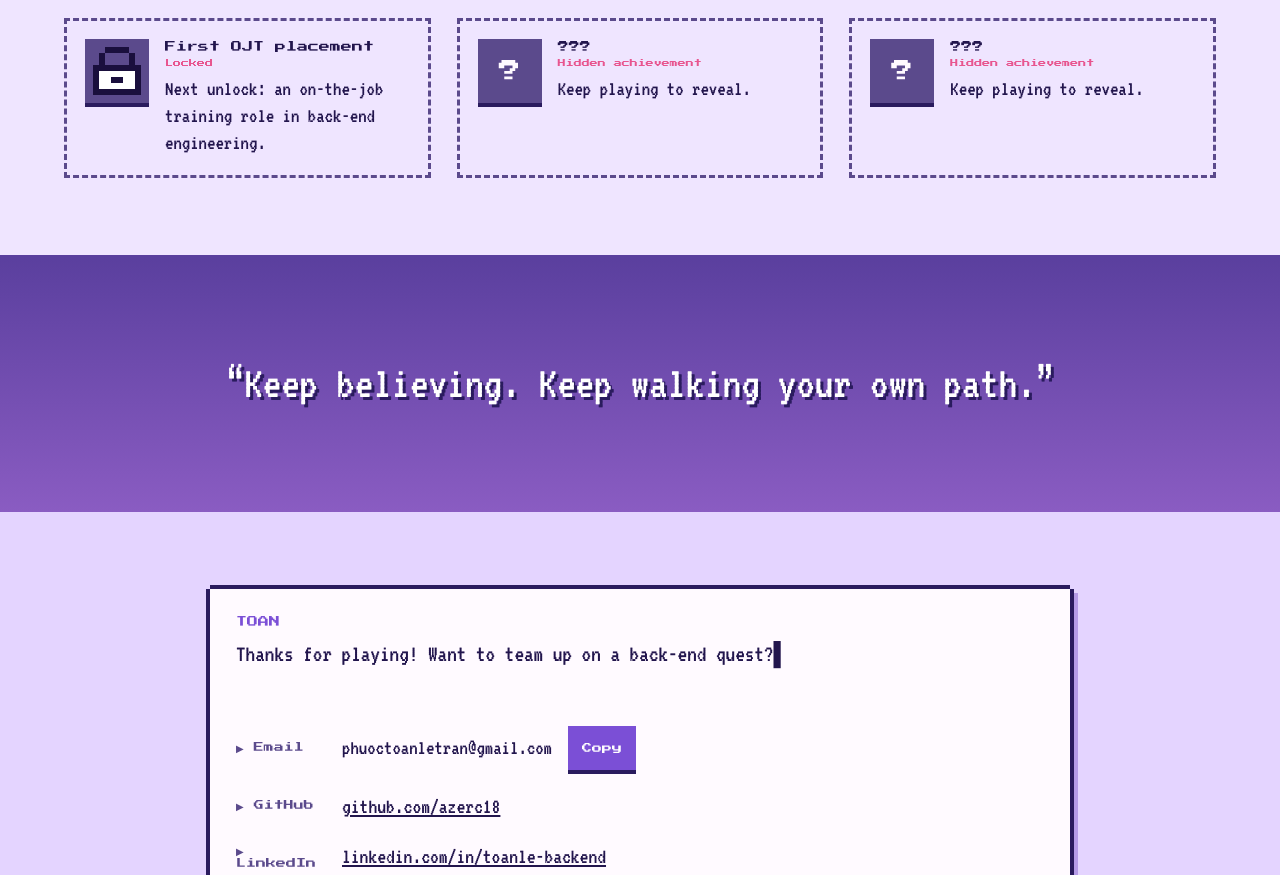
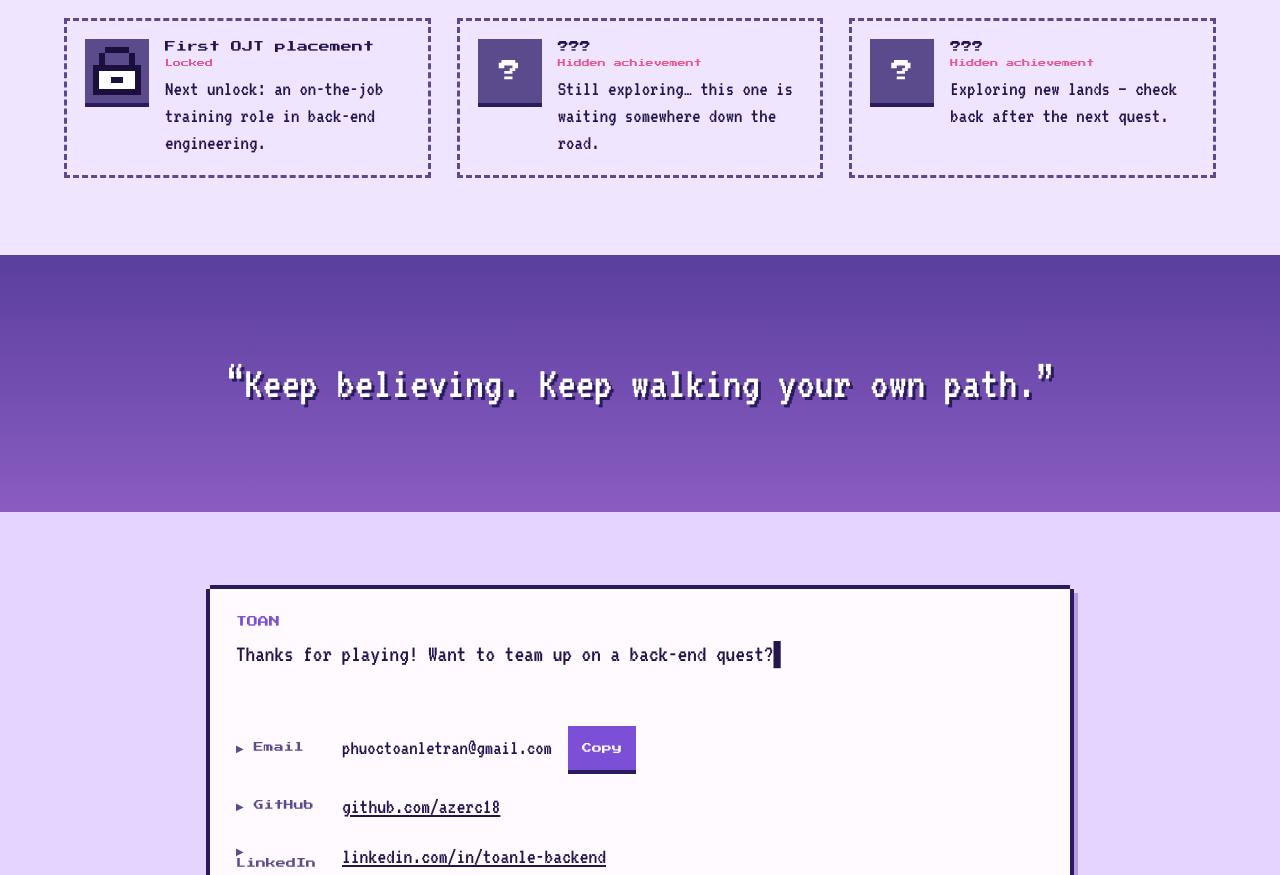
Before and after one commit to azerc18/azerc18.github.io, a plain HTML site: page index.html in a window 1280 px wide. Shown: the part 3585-4460 px from the top of the page. Drawn offline with Linux system fonts and the light colour scheme.

Commit message:
Add files via upload

```diff
--- a/index.html
+++ b/index.html
@@ -231,8 +231,8 @@ footer b{font-size:calc(9px*var(--k));color:#ffcf5c}
     <p id="typed" aria-live="polite"></p>
     <div class="opts">
       <div class="opt"><b>▶ Email</b><span>phuoctoanletran@gmail.com</span><button class="btn" id="copy" type="button" data-t="copy"></button><span id="copied"></span></div>
-      <div class="opt"><b>▶ GitHub</b><a href="https://github.com/azerc18">github.com/azerc18</a></div>
-      <div class="opt"><b>▶ LinkedIn</b><a href="https://www.linkedin.com/in/toanle-backend">linkedin.com/in/toanle-backend</a></div>
+      <div class="opt"><b>▶ GitHub</b><a href="https://github.com/azerc18" target="_blank" rel="noopener noreferrer">github.com/azerc18</a></div>
+      <div class="opt"><b>▶ LinkedIn</b><a href="https://www.linkedin.com/in/toanle-backend" target="_blank" rel="noopener noreferrer">linkedin.com/in/toanle-backend</a></div>
     </div>
   </div>
 </section>
@@ -325,8 +325,8 @@ const achs=[
 {i:'gear',t:['Pipeline builder','Kỹ sư pipeline'],w:['StudyForge','StudyForge'],d:['Every push to main deploys itself to the VPS through GitHub Actions.','Mỗi lần push lên main là tự deploy lên VPS qua GitHub Actions.']},
 {i:'shield',t:['Test guardian','Hộ vệ kiểm thử'],w:['UAM','UAM'],d:['Verified migrations and concurrency with Testcontainers on a real PostgreSQL.','Kiểm chứng migration và xử lý đồng thời bằng Testcontainers trên PostgreSQL thật.']},
 {i:'lock',lock:1,t:['First OJT placement','OJT đầu tiên'],w:['Locked','Chưa mở khóa'],d:['Next unlock: an on-the-job training role in back-end engineering.','Mở khóa tiếp theo: một vị trí OJT về back-end.']},
-{hidden:1,lock:1,t:['???','???'],w:['Hidden achievement','Thành tựu ẩn'],d:['Keep playing to reveal.','Cứ tiếp tục để khám phá.']},
-{hidden:1,lock:1,t:['???','???'],w:['Hidden achievement','Thành tựu ẩn'],d:['Keep playing to reveal.','Cứ tiếp tục để khám phá.']}];
+{hidden:1,lock:1,t:['???','???'],w:['Hidden achievement','Thành tựu ẩn'],d:['Still exploring… this one is waiting somewhere down the road.','Vẫn đang khám phá… thành tựu này đang chờ ở đâu đó phía trước.']},
+{hidden:1,lock:1,t:['???','???'],w:['Hidden achievement','Thành tựu ẩn'],d:['Exploring new lands — check back after the next quest.','Đang khám phá vùng đất mới — quay lại sau nhiệm vụ tiếp theo nhé.']}];
 
 /* ---------- render (re-runs on language change) ---------- */
 let L=root.lang==='vi'?'vi':'en';const ix=()=>L==='vi'?1:0;
@@ -343,7 +343,7 @@ const render=()=>{
 <div class="label">${icon(q.i)}<div><h3>${q.n}</h3><span class="tag">★ ${q.r}</span></div></div>
 <div class="body"><p class="status">${q.st[i]}</p><p style="margin:0">${q.d[i]}</p><ul>${q.b.map(x=>`<li>${x[i]}</li>`).join('')}</ul>
 <div class="chips">${q.k.map(x=>`<span class="chip">${x}</span>`).join('')}</div></div>
-${q.l.length?`<div class="links">${q.l.map(([tx,u],j)=>`<a class="btn${j?' alt':''}" href="${u}">${tx[i]}</a>`).join('')}</div>`:''}</article>`).join('');
+${q.l.length?`<div class="links">${q.l.map(([tx,u],j)=>`<a class="btn${j?' alt':''}" href="${u}" target="_blank" rel="noopener noreferrer">${tx[i]}</a>`).join('')}</div>`:''}</article>`).join('');
   const got=achs.filter(a=>!a.lock).length;
   $('achCount').textContent=t.achCount(got);
   $('segs').innerHTML='<i></i>'.repeat(got)+'<i class="q">?</i>'.repeat(4);
```
